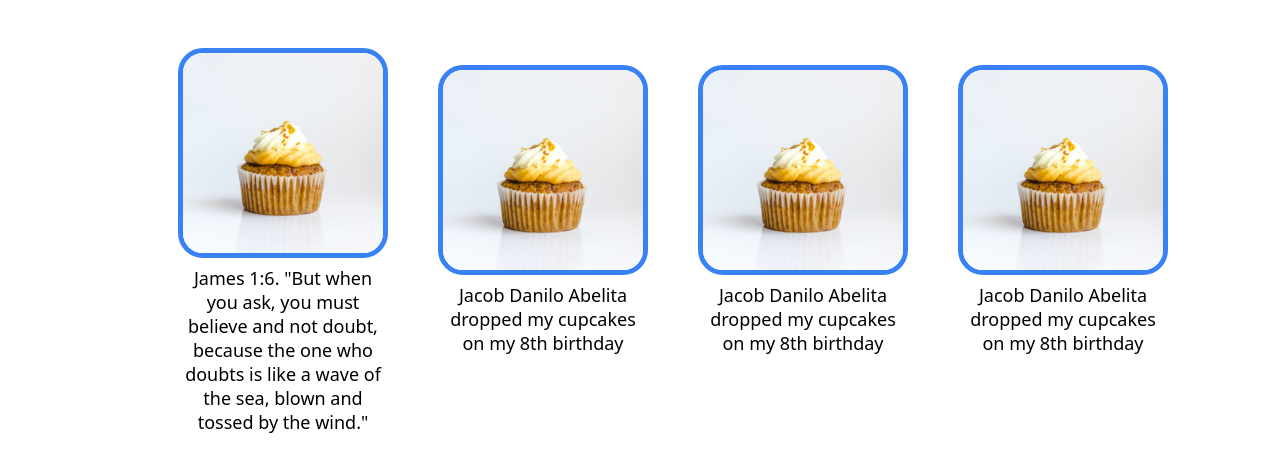
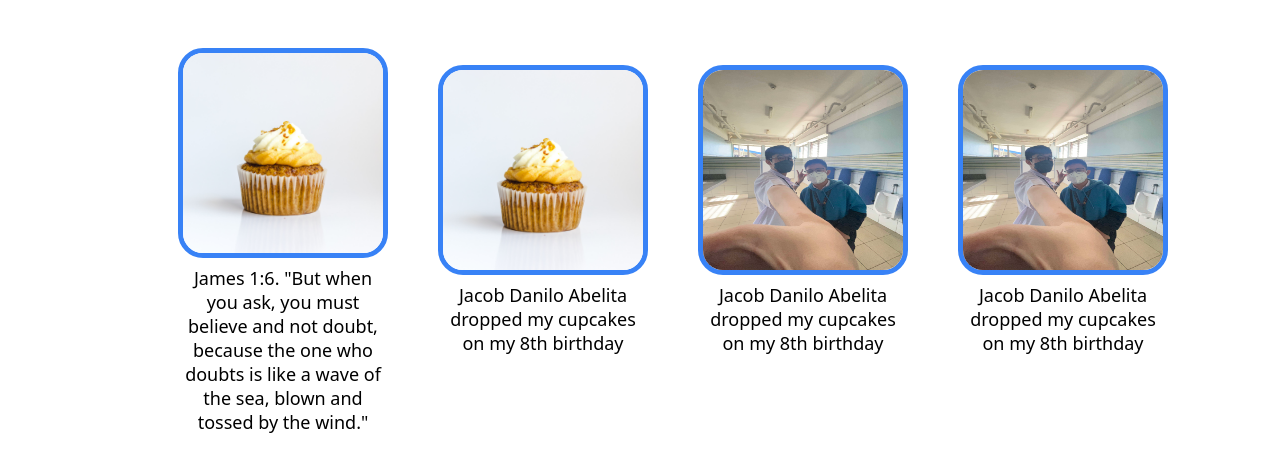
Before and after one commit to ULTRABEAN7001/odin-landing-page, a plain HTML site: page index.html in a window 1280 px wide. Shown: the part 593-1064 px from the top of the page. Drawn offline with Linux system fonts and the light colour scheme.

Commit message:
Changed images for information

```diff
--- a/index.html
+++ b/index.html
@@ -51,14 +51,14 @@
 
             <div class="explanations">
                 <div class="box">
-                    <img src="images/cupcake.jpg" class="cupcakes">
+                    <img src="images/enzojacob.jpg" class="cupcakes">
                 </div>
                 <div class="explain">Jacob Danilo Abelita dropped my cupcakes on my 8th birthday</div>
             </div>
 
             <div class="explanations">
                 <div class="box">
-                    <img src="images/cupcake.jpg" class="cupcakes">
+                    <img src="images/enzojacob.jpg" class="cupcakes">
                 </div>
                 <div class="explain">Jacob Danilo Abelita dropped my cupcakes on my 8th birthday</div>
             </div>
```
